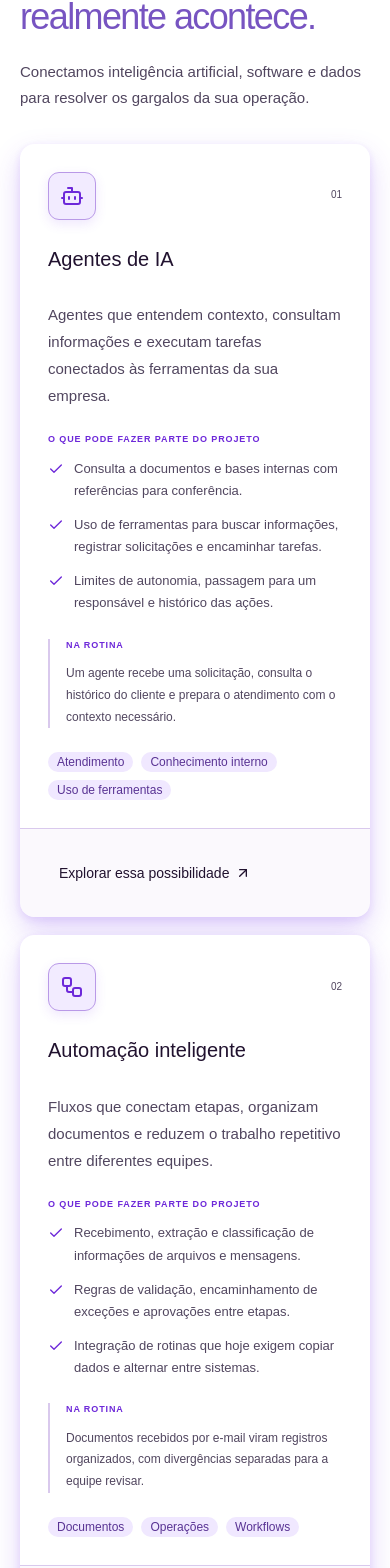
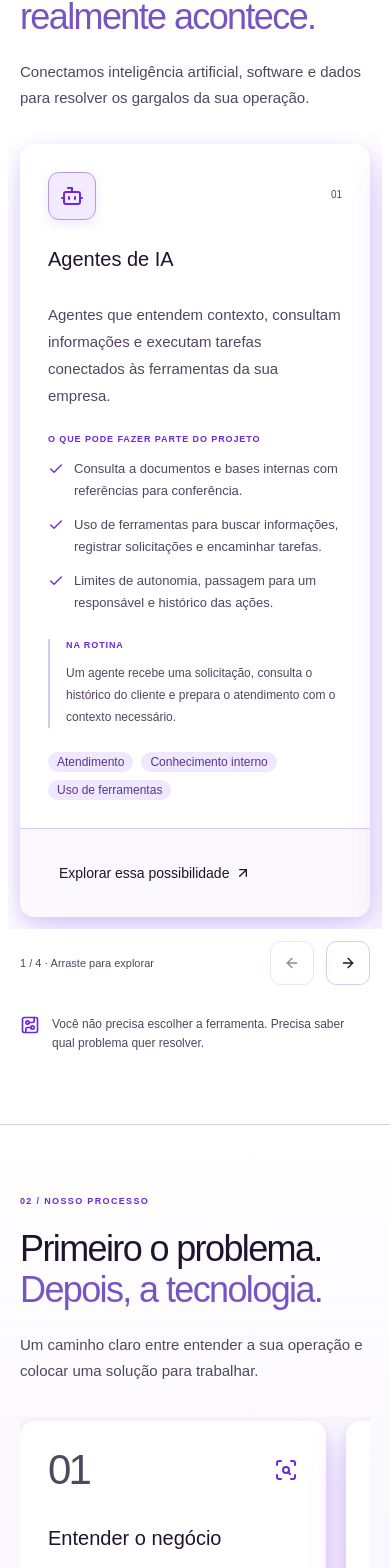
Before and after one commit to BrayanDevZN/Nexo, a React (Vite) app: page / in a window 390 px wide. Shown: the part 1674-3242 px from the top of the page. Built offline with nearby package versions, Linux system fonts and the light colour scheme.

Commit message:
Add mobile services carousel and clean section navigation URLs

```diff
--- a/src/App.tsx
+++ b/src/App.tsx
@@ -14,16 +14,11 @@ import { SiteHeader } from "@/components/SiteHeader";
 import { Brand } from "@/components/Brand";
 import { OperationVisual } from "@/components/OperationVisual";
 import { StreamingDemo } from "@/components/StreamingDemo";
+import { SolutionsCarousel } from "@/components/SolutionsCarousel";
+import { useSectionNavigation } from "@/hooks/useSectionNavigation";
 import { Process } from "@/components/Process";
 import { Button } from "@/components/ui/button";
 import { Badge } from "@/components/ui/badge";
-import {
-  Card,
-  CardContent,
-  CardFooter,
-  CardHeader,
-  CardTitle,
-} from "@/components/ui/card";
 import { Separator } from "@/components/ui/separator";
 import { Tabs, TabsContent, TabsList, TabsTrigger } from "@/components/ui/tabs";
 import {
@@ -32,12 +27,13 @@ import {
   AccordionItem,
   AccordionTrigger,
 } from "@/components/ui/accordion";
-import { cases, contactUrl, faqs, navigation, solutions } from "@/lib/content";
+import { cases, contactUrl, faqs, navigation } from "@/lib/content";
 
 import { useScrollReveal } from "@/hooks/useScrollReveal";
 
 export default function App() {
   const revealRef = useScrollReveal();
+  useSectionNavigation();
   return (
     <>
       <a className="skip-link" href="#conteudo">
@@ -119,66 +115,7 @@ export default function App() {
               os gargalos da sua operação.
             </p>
           </div>
-          <div className="solutions-grid">
-            {solutions.map((solution) => (
-              <Card
-                key={solution.title}
-                className="solution-card [--card-spacing:--spacing(7)]"
-              >
-                <CardHeader>
-                  <div className="solution-top">
-                    <div className="icon-tile">
-                      <solution.icon className="size-6" aria-hidden="true" />
-                    </div>
-                    <span>{solution.number}</span>
-                  </div>
-                  <CardTitle>
-                    <h3>{solution.title}</h3>
-                  </CardTitle>
-                </CardHeader>
-                <CardContent className="flex flex-1 flex-col gap-6">
-                  <p className="body-copy">{solution.description}</p>
-                  <div className="service-details">
-                    <p className="detail-label">
-                      O QUE PODE FAZER PARTE DO PROJETO
-                    </p>
-                    <ul className="detail-list">
-                      {solution.includes.map((detail) => (
-                        <li key={detail}>
-                          <Check className="size-4" aria-hidden="true" />
-                          <span>{detail}</span>
-                        </li>
-                      ))}
-                    </ul>
-                  </div>
-                  <div className="service-example">
-                    <p className="detail-label">NA ROTINA</p>
-                    <p>{solution.example}</p>
-                  </div>
-                  <div className="flex flex-wrap gap-2">
-                    {solution.tags.map((tag) => (
-                      <Badge key={tag} variant="secondary">
-                        {tag}
-                      </Badge>
-                    ))}
-                  </div>
-                </CardContent>
-                <CardFooter>
-                  <Button variant="ghost" asChild>
-                    <a
-                      href={contactUrl}
-                      target="_blank"
-                      rel="noopener noreferrer"
-                      aria-label={`Conversar sobre ${solution.title}`}
-                    >
-                      Explorar essa possibilidade{" "}
-                      <ArrowUpRight data-icon="inline-end" />
-                    </a>
-                  </Button>
-                </CardFooter>
-              </Card>
-            ))}
-          </div>
+          <SolutionsCarousel />
           <div className="solutions-note">
             <CircuitBoard className="size-5" aria-hidden="true" />
             <p>
--- /dev/null
+++ b/src/components/SolutionsCarousel.tsx
@@ -0,0 +1,152 @@
+import { useEffect, useState } from "react";
+import { ArrowLeft, ArrowRight, ArrowUpRight, Check } from "lucide-react";
+import { Badge } from "@/components/ui/badge";
+import { Button } from "@/components/ui/button";
+import {
+  Card,
+  CardHeader,
+  CardTitle,
+  CardContent,
+  CardFooter,
+} from "@/components/ui/card";
+import {
+  Carousel,
+  CarouselContent,
+  CarouselItem,
+  type CarouselApi,
+} from "@/components/ui/carousel";
+import { contactUrl, solutions } from "@/lib/content";
+
+export function SolutionsCarousel() {
+  const [mobile, setMobile] = useState(
+    () => window.matchMedia("(max-width: 767px)").matches,
+  );
+  useEffect(() => {
+    const media = window.matchMedia("(max-width: 767px)");
+    const sync = () => setMobile(media.matches);
+    media.addEventListener("change", sync);
+    return () => media.removeEventListener("change", sync);
+  }, []);
+  const [api, setApi] = useState<CarouselApi>();
+  const [current, setCurrent] = useState(0);
+  const [canPrevious, setCanPrevious] = useState(false);
+  const [canNext, setCanNext] = useState(true);
+  useEffect(() => {
+    if (!api) return;
+    const sync = () => {
+      setCurrent(api.selectedScrollSnap());
+      setCanPrevious(api.canScrollPrev());
+      setCanNext(api.canScrollNext());
+    };
+    sync();
+    api.on("select", sync);
+    api.on("reInit", sync);
+    return () => {
+      api.off("select", sync);
+      api.off("reInit", sync);
+    };
+  }, [api]);
+  return (
+    <Carousel
+      className="solutions-carousel"
+      aria-label="Serviços da Nexo"
+      setApi={setApi}
+      opts={{
+        align: "start",
+        containScroll: "trimSnaps",
+        breakpoints: { "(min-width: 768px)": { active: false } },
+      }}
+    >
+      <CarouselContent className="solutions-track">
+        {solutions.map((solution, index) => (
+          <CarouselItem
+            key={solution.title}
+            className="solution-slide"
+            aria-label={solution.title}
+            inert={mobile && current !== index}
+            aria-hidden={mobile && current !== index}
+          >
+            <Card className="solution-card [--card-spacing:--spacing(7)]">
+              <CardHeader>
+                <div className="solution-top">
+                  <div className="icon-tile">
+                    <solution.icon className="size-6" aria-hidden="true" />
+                  </div>
+                  <span>{solution.number}</span>
+                </div>
+                <CardTitle>
+                  <h3>{solution.title}</h3>
+                </CardTitle>
+              </CardHeader>
+              <CardContent className="flex flex-1 flex-col gap-6">
+                <p className="body-copy">{solution.description}</p>
+                <div className="service-details">
+                  <p className="detail-label">
+                    O QUE PODE FAZER PARTE DO PROJETO
+                  </p>
+                  <ul className="detail-list">
+                    {solution.includes.map((detail) => (
+                      <li key={detail}>
+                        <Check className="size-4" aria-hidden="true" />
+                        <span>{detail}</span>
+                      </li>
+                    ))}
+                  </ul>
+                </div>
+                <div className="service-example">
+                  <p className="detail-label">NA ROTINA</p>
+                  <p>{solution.example}</p>
+                </div>
+                <div className="flex flex-wrap gap-2">
+                  {solution.tags.map((tag) => (
+                    <Badge key={tag} variant="secondary">
+                      {tag}
+                    </Badge>
+                  ))}
+                </div>
+              </CardContent>
+              <CardFooter>
+                <Button variant="ghost" asChild>
+                  <a
+                    href={contactUrl}
+                    target="_blank"
+                    rel="noopener noreferrer"
+                    aria-label={`Conversar sobre ${solution.title}`}
+                  >
+                    Explorar essa possibilidade{" "}
+                    <ArrowUpRight data-icon="inline-end" />
+                  </a>
+                </Button>
+              </CardFooter>
+            </Card>
+          </CarouselItem>
+        ))}
+      </CarouselContent>
+      <div className="carousel-toolbar solutions-toolbar">
+        <p aria-live="polite">
+          {current + 1} / {solutions.length} · Arraste para explorar
+        </p>
+        <div className="flex items-center gap-3">
+          <Button
+            variant="outline"
+            size="icon-lg"
+            aria-label="Serviço anterior"
+            disabled={!canPrevious}
+            onClick={() => api?.scrollPrev()}
+          >
+            <ArrowLeft />
+          </Button>
+          <Button
+            variant="outline"
+            size="icon-lg"
+            aria-label="Próximo serviço"
+            disabled={!canNext}
+            onClick={() => api?.scrollNext()}
+          >
+            <ArrowRight />
+          </Button>
+        </div>
+      </div>
+    </Carousel>
+  );
+}
--- /dev/null
+++ b/src/hooks/useSectionNavigation.ts
@@ -0,0 +1,61 @@
+import { useEffect } from "react";
+
+/** Keep section navigation on the same clean URL, including mobile menu links. */
+export function useSectionNavigation() {
+  useEffect(() => {
+    const scrollTo = (id: string) => {
+      const section = document.getElementById(id);
+      if (!section) return false;
+      section.scrollIntoView({
+        behavior: window.matchMedia("(prefers-reduced-motion: reduce)").matches
+          ? "instant"
+          : "smooth",
+        block: "start",
+      });
+      return true;
+    };
+    const initial = window.location.hash;
+    if (initial) {
+      history.replaceState(
+        history.state,
+        "",
+        window.location.pathname + window.location.search,
+      );
+      requestAnimationFrame(() =>
+        scrollTo(decodeURIComponent(initial.slice(1))),
+      );
+    }
+    const navigate = (event: MouseEvent) => {
+      if (
+        event.defaultPrevented ||
+        event.button !== 0 ||
+        event.metaKey ||
+        event.ctrlKey ||
+        event.shiftKey ||
+        event.altKey
+      )
+        return;
+      const anchor =
+        event.target instanceof Element
+          ? event.target.closest<HTMLAnchorElement>('a[href^="#"]')
+          : null;
+      if (!anchor || anchor.target === "_blank") return;
+      const id = decodeURIComponent(anchor.getAttribute("href")!.slice(1));
+      if (!document.getElementById(id)) return;
+      event.preventDefault();
+      // Wait for the mobile sheet to release its scroll lock and restore focus.
+      if (anchor.closest('[role="dialog"]')) {
+        window.setTimeout(() => scrollTo(id), 300);
+      } else {
+        scrollTo(id);
+      }
+      if (anchor.classList.contains("skip-link")) {
+        const section = document.getElementById(id)!;
+        section.setAttribute("tabindex", "-1");
+        section.focus({ preventScroll: true });
+      }
+    };
+    document.addEventListener("click", navigate);
+    return () => document.removeEventListener("click", navigate);
+  }, []);
+}
--- a/src/styles/globals.css
+++ b/src/styles/globals.css
@@ -1931,3 +1931,36 @@ main,
   font-size: 13px;
   line-height: 1.7;
 }
+
+.solutions-carousel [data-slot="carousel-content"] {
+  padding: 12px;
+  margin: -12px;
+  touch-action: pan-y pinch-zoom;
+}
+.solutions-track {
+  margin-left: -18px;
+}
+.solution-slide {
+  padding-left: 18px;
+  display: flex;
+}
+.solution-slide > .solution-card {
+  width: 100%;
+}
+.solutions-toolbar {
+  display: flex;
+}
+@media (min-width: 768px) {
+  .solutions-track {
+    display: grid;
+    grid-template-columns: repeat(2, minmax(0, 1fr));
+    gap: 22px;
+    margin-left: 0;
+  }
+  .solution-slide {
+    padding-left: 0;
+  }
+  .solutions-toolbar {
+    display: none;
+  }
+}
```
Also changed, not shown: 1 other file (tests, documents, lock files or other folders).
